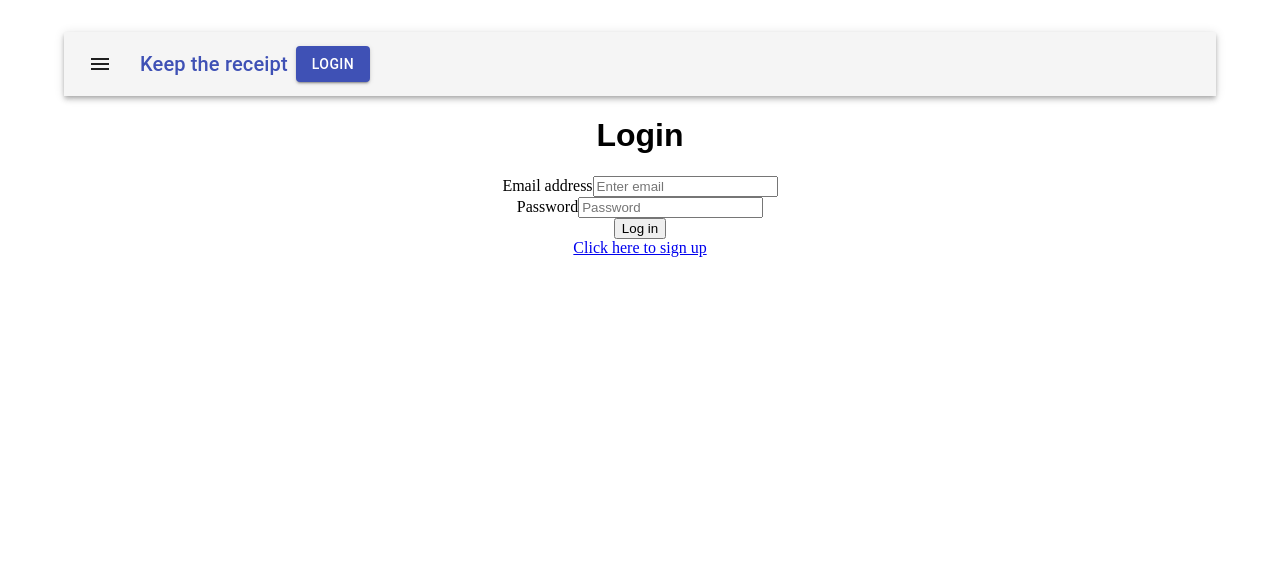
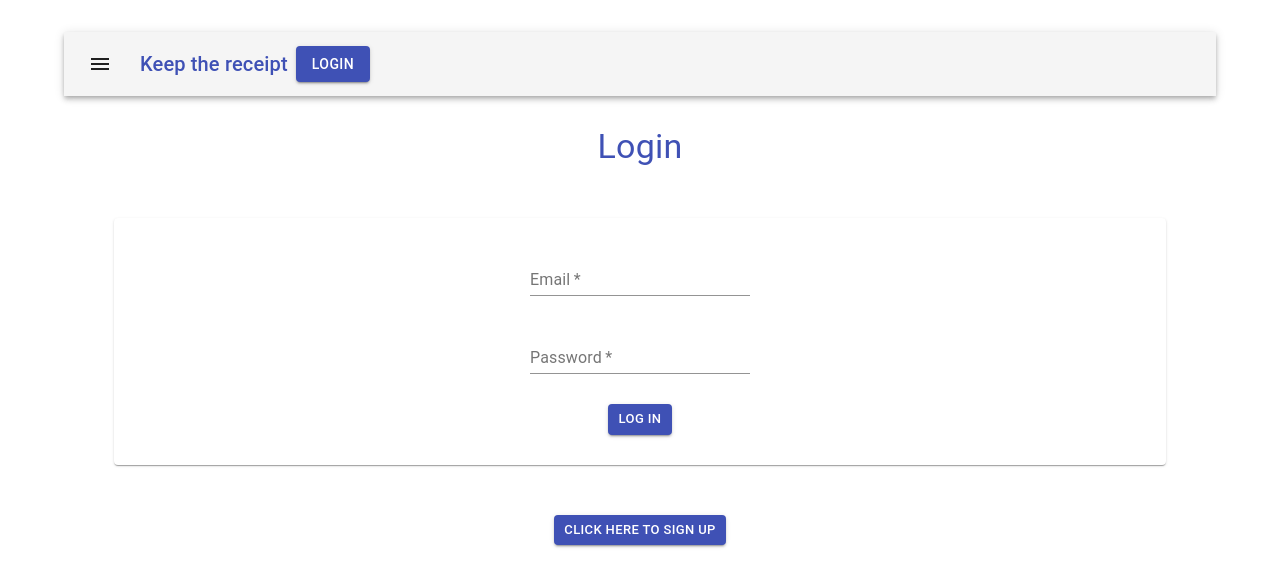
Before and after one commit to AndreeaMatei2811/Keep-the-receipt-Client, a React (Create React App) app: page /login in a window 1280 px wide. Shown: the top 586 px of the page. Built offline with nearby package versions, Linux system fonts and the light colour scheme; no server answers.

Commit message:
made form login material ui

```diff
--- a/src/components/Navigation/LoggedOut.js
+++ b/src/components/Navigation/LoggedOut.js
@@ -5,7 +5,7 @@ import { Link } from "react-router-dom";
 export default function LoggedOut() {
   return (
     <>
-      <Link to={`/login`}>
+      <Link to={`/login`} style={{ textDecoration: "none" }}>
         <Button variant="contained" color="primary">
           Login
         </Button>
--- a/src/components/product/Product.js
+++ b/src/components/product/Product.js
@@ -46,10 +46,11 @@ export default function Product(props) {
   }
 
   function onMinusProduct(productId) {
+    console.log("quantity", quantity);
     if (quantity > 0) {
       dispatch(decreaseQuantity(productId, quantity - 1));
       set_quantity(quantity - 1);
-    } else if (quantity === 0) {
+    } else {
       addToShopping(props.id);
     }
   }
--- a/src/pages/Login/index.js
+++ b/src/pages/Login/index.js
@@ -1,16 +1,22 @@
 import React, { useState, useEffect } from "react";
-import Form from "react-bootstrap/Form";
-import Container from "react-bootstrap/Container";
-import Button from "react-bootstrap/Button";
+
+import Button from "@material-ui/core/Button";
 import { login } from "../../store/user/actions";
 import { selectToken } from "../../store/user/selectors";
 import { useDispatch, useSelector } from "react-redux";
 import { useHistory, Link } from "react-router-dom";
-import { Col } from "react-bootstrap";
+
+import TextField from "@material-ui/core/TextField";
+import FormControl from "@material-ui/core/FormControl";
+
+import { Formik, Form } from "formik";
+import { Card, Typography } from "@material-ui/core";
 
 export default function Login() {
   const [email, setEmail] = useState("");
+
   const [password, setPassword] = useState("");
+
   const dispatch = useDispatch();
   const token = useSelector(selectToken);
   const history = useHistory();
@@ -30,39 +36,60 @@ export default function Login() {
   }
 
   return (
-    <Container>
-      <Form as={Col} md={{ span: 6, offset: 3 }} className="mt-5">
-        <h1 className="mt-5 mb-5">Login</h1>
-        <Form.Group controlId="formBasicEmail">
-          <Form.Label>Email address</Form.Label>
-          <Form.Control
-            value={email}
-            onChange={(event) => setEmail(event.target.value)}
-            type="email"
-            placeholder="Enter email"
-            required
-          />
-        </Form.Group>
-
-        <Form.Group controlId="formBasicPassword">
-          <Form.Label>Password</Form.Label>
-          <Form.Control
-            value={password}
-            onChange={(event) => setPassword(event.target.value)}
-            type="password"
-            placeholder="Password"
-            required
-          />
-        </Form.Group>
-        <Form.Group className="mt-5">
-          <Button variant="primary" type="submit" onClick={submitForm}>
-            Log in
+    <div>
+      <Typography color="primary" variant="h4" style={{ margin: 30 }}>
+        Login
+      </Typography>
+      <Card style={{ margin: 50 }}>
+        {/* <Form> */}
+        <div style={{ margin: 30 }}>
+          <FormControl>
+            <TextField
+              required
+              id="standard-required"
+              label="Email"
+              defaultValue=""
+              onChange={(event) => setEmail(event.target.value)}
+            />
+          </FormControl>
+        </div>
+        <div style={{ margin: 30 }}>
+          <FormControl>
+            <TextField
+              required
+              id="filled-password-input"
+              label="Password"
+              type="password"
+              autoComplete="current-password"
+              onChange={(event) => setPassword(event.target.value)}
+            />
+          </FormControl>
+        </div>
+        <div style={{ margin: 30 }}>
+          <FormControl>
+            <Button
+              size="small"
+              variant="contained"
+              color="primary"
+              type="submit"
+              onClick={submitForm}
+            >
+              Log in
+            </Button>
+          </FormControl>
+        </div>
+        {/* </Form> */}
+      </Card>
+      <div>
+        <Link
+          to="/signup"
+          style={{ textAlign: "center", textDecoration: "none" }}
+        >
+          <Button size="small" variant="contained" color="primary">
+            Click here to sign up
           </Button>
-        </Form.Group>
-        <Link to="/signup" style={{ textAlign: "center" }}>
-          Click here to sign up
         </Link>
-      </Form>
-    </Container>
+      </div>
+    </div>
   );
 }
--- a/src/pages/inventoryPage/InventoryPage.js
+++ b/src/pages/inventoryPage/InventoryPage.js
@@ -22,6 +22,7 @@ import TableRow from "@material-ui/core/TableRow";
 // import { Autocomplete } from "formik-material-ui-lab";
 
 import Button from "@material-ui/core/Button";
+import { InputAdornment } from "@material-ui/core";
 
 export default function InventoryPage() {
   const dispatch = useDispatch();
@@ -63,7 +64,6 @@ export default function InventoryPage() {
         </Link>
       </div>
       <Card>
-        {/* <SearchIcon /> */}
         <div style={{ width: 300 }}>
           <Autocomplete
             freeSolo
```
